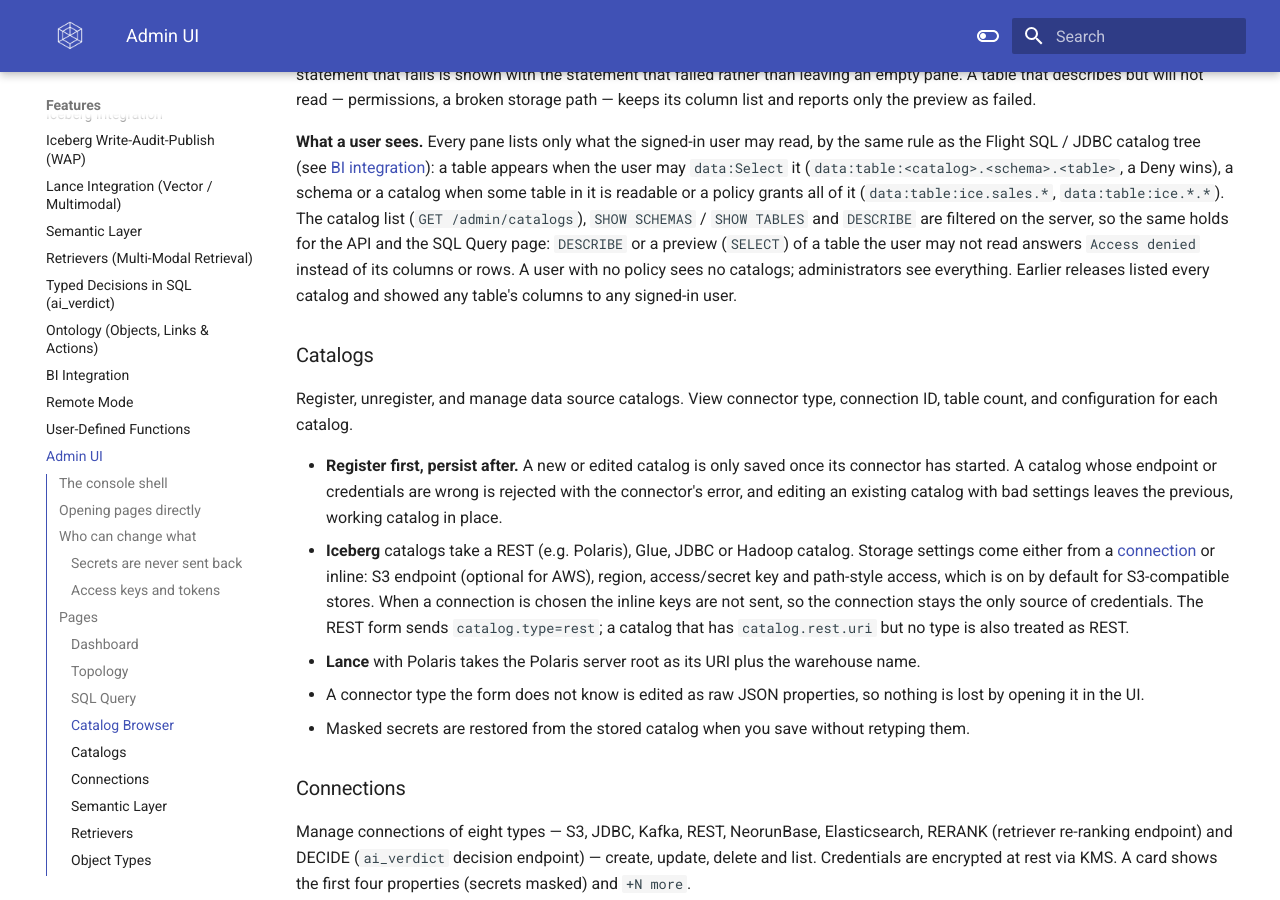
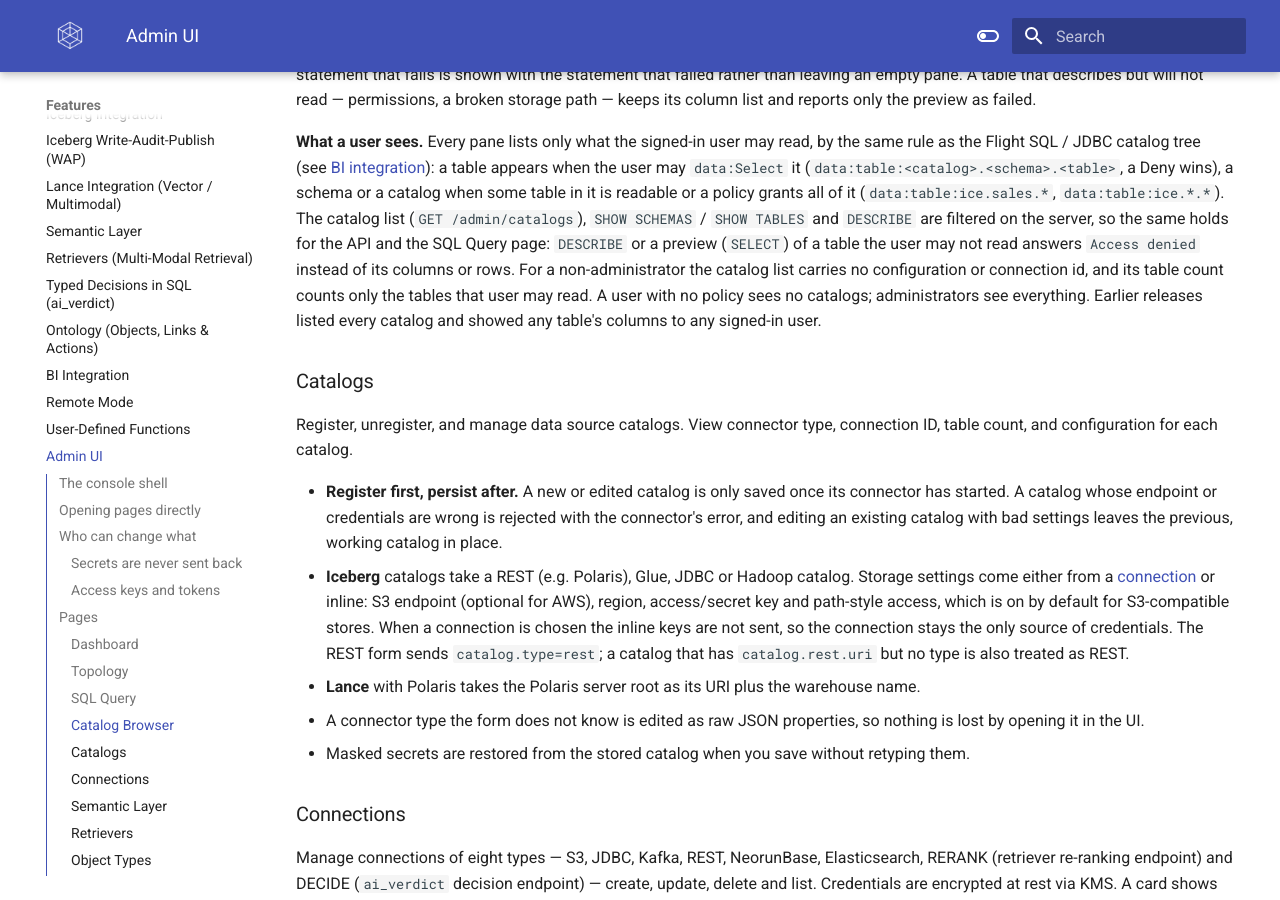
Before and after one commit to cloudcheflabs/ontul-docs, an MkDocs documentation site: the page built from docs/features/admin-ui.md, in a window 1280 px wide and 900 px high, scrolled down 5203 px. Built offline with MkDocs 1.6.1 and Material for MkDocs 9.7.7, drawn with Linux system fonts in a browser that asks for light colours; the version menu is left out; some of the changed text lies outside the part shown.

Commit message:
docs: EXPLAIN is authorized like the statement; non-admin catalog list / maintenance / ontology types follow table read grants; data:Select makes a name discoverable; Lance blob reads need data:Select
Co-Authored-By: Claude Opus 5.5 <noreply@anthropic.com>

```diff
--- a/docs/features/admin-ui.md
+++ b/docs/features/admin-ui.md
@@ -222,7 +222,8 @@ some table in it is readable or a policy grants all of it (`data:table:ice.sales
 `data:table:ice.*.*`). The catalog list (`GET /admin/catalogs`), `SHOW SCHEMAS` / `SHOW TABLES` and
 `DESCRIBE` are filtered on the server, so the same holds for the API and the SQL Query page: `DESCRIBE`
 or a preview (`SELECT`) of a table the user may not read answers `Access denied` instead of its columns
-or rows. A user with no policy sees no catalogs; administrators see everything. Earlier releases listed
+or rows. For a non-administrator the catalog list carries no configuration or connection id, and
+its table count counts only the tables that user may read. A user with no policy sees no catalogs; administrators see everything. Earlier releases listed
 every catalog and showed any table's columns to any signed-in user.
 
 ### Catalogs
@@ -510,6 +511,10 @@ files a running write has not committed yet), and a valid 5-field cron expressio
 accepts any table name and suggests tables seen in health data and maintenance history. After **Run
 Now**, the history refreshes until the run finishes.
 
+A non-administrator sees maintenance history only for tables they may read (`data:Select`), and reading
+the configuration of a table they may not read answers `403`; changing settings and running maintenance
+are administrator-only.
+
 ### Backup & Restore
 
 Backup the cluster's KMS / IAM / metadata stores and connections to S3 and restore from any prior backup. The page exposes manual *Backup Now* and one **Configuration** form: S3 connection, S3 prefix, *Auto Backup Interval* (hours, 0 = off) and *Cron Expression* (5-field UNIX, e.g. `0 2 * * *`, empty = none). **Save Config** sends all four fields in one request — the cron typed on the page used to be left out, so it could be seen but not set or changed. The page checks the fields first (connection chosen, `s3://bucket/path` prefix, 5 cron fields) and marks the ones that are wrong; the server repeats those checks, validates the cron values and checks the bucket with the connection's keys (read, then write and delete a probe object), and a refusal is shown under the button with its reason. After a save the page reads the configuration back and shows **what the server has scheduled** — "Every N hours — next run …" and "Cron … (time zone) — next run …", or "No automatic backup is scheduled" — rather than the values that were typed. **Turn Off Schedules** clears both. See [Backup & Restore](backup-restore.md) for the full flow.
```
Also changed, not shown: docs/features/iam.md (+1 -1 lines), docs/features/lance-integration.md (+3 -1 lines), docs/features/ontology.md (+5 -0 lines), docs/query/guide.md (+5 -0 lines).
